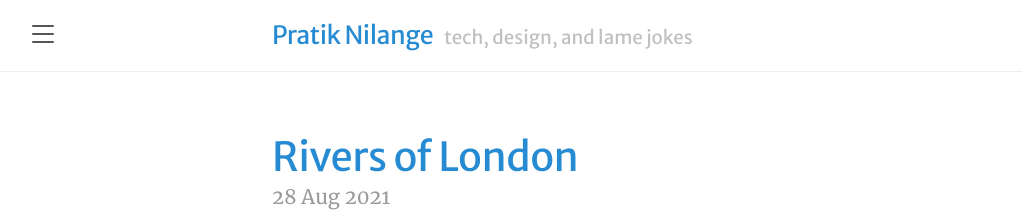
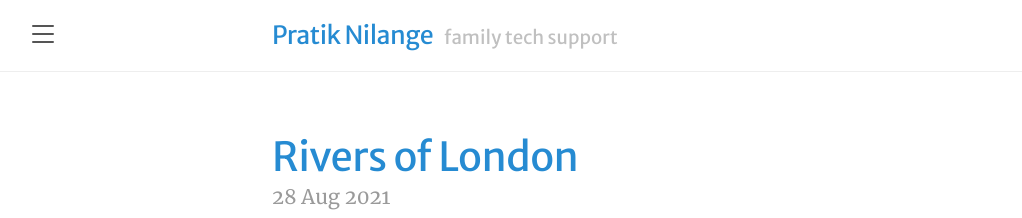
Before and after one commit to NilangeHQ/pratik, a Jekyll site: the page built from index.html, in a window 1280 px wide. Shown: the top 218 px of the page, without its empty margins (8-1030 px from the left). Built offline with Jekyll 4.4.1, drawn with Linux system fonts in a browser that asks for light colours; the list of posts is cut into pages by our own code.

```diff
--- a/_config.yml
+++ b/_config.yml
@@ -1,6 +1,6 @@
 # Setup
 title:               Pratik Nilange
-tagline:             'tech, design, and lame jokes'
+tagline:             'family tech support'
 description:         'Quick links'
 url:
 baseurl:             '/pratik'
```
Also changed, not shown: 1 other file.
